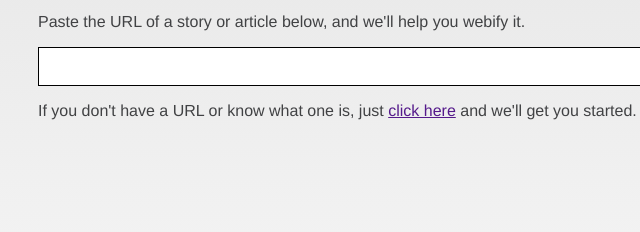
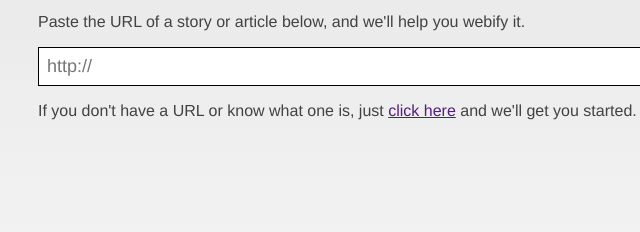
Before and after one commit to toolness/storything, a website: page static/index.html in a window 1280 px wide. Both pictures are taken after a click on the link "Get Started". Shown: the part 143-375 px from the top of the page, 202-842 px from the left. Drawn offline with Linux system fonts and the light colour scheme.

Commit message:
added http:// placeholder text in url field, per pinterest.

```diff
--- a/static/index.html
+++ b/static/index.html
@@ -54,7 +54,7 @@
       <div class="wrapper">
         <h2>Enter a URL</h2>
         <p>Paste the URL of a story or article below, and we'll help you webify it.</p>
-        <input type="text" id="url" autocomplete="off"><img src="images/ajax-loader-big.gif" class="big-throbber" style="display: none;">
+        <input type="text" id="url" autocomplete="off" placeholder="http://"><img src="images/ajax-loader-big.gif" class="big-throbber" style="display: none;">
         <p>If you don't have a URL or know what one is, just <a href="" id="use-default-article">click here</a> and we'll get you started.</p>
         <p class="error result" style="display: none">An error occurred. Either we messed up, or your URL is bogus.</p>
       </div>
```
